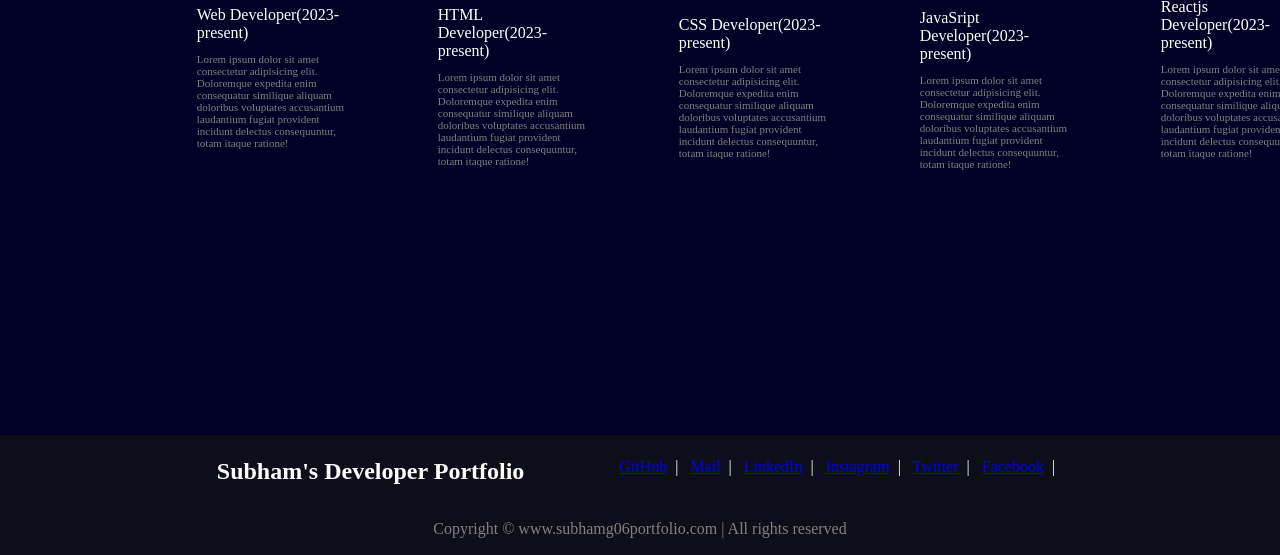
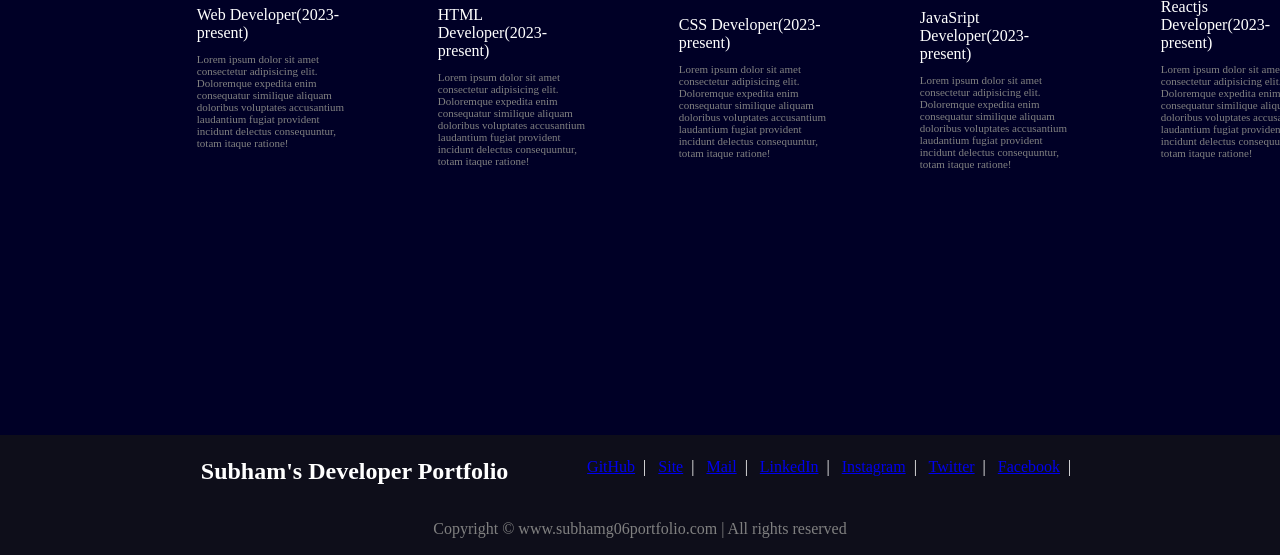
Before and after one commit to subhamg6/subhamg6, a plain HTML site: page index.html in a window 1280 px wide. Shown: the part 1778-2333 px from the top of the page. Drawn offline with nearby package versions, Linux system fonts and the light colour scheme.

Commit message:
Update index.html

```diff
--- a/index.html
+++ b/index.html
@@ -327,6 +327,7 @@
             <div class="footer-second">
                 <ul>
                     <a href="https://github.com/subhamg6" target="_blank">GitHub</a>&nbsp;&nbsp;|&nbsp;&nbsp;
+                    <a href="https://linktr.ee/subham_60" target="_blank">Site</a>&nbsp;&nbsp;|&nbsp;&nbsp;
                     <a href="mailto:subham60027@gmail.com" target="_blank">Mail</a>&nbsp;&nbsp;|&nbsp;&nbsp;
                     <a href="https://www.linkedin.com/in/subham-gupta-aa788224b?utm_source=share&utm_campaign=share_via&utm_content=profile&utm_medium=android_app"
                         target="_blank">LinkedIn</a>&nbsp;&nbsp;|&nbsp;&nbsp;
```
